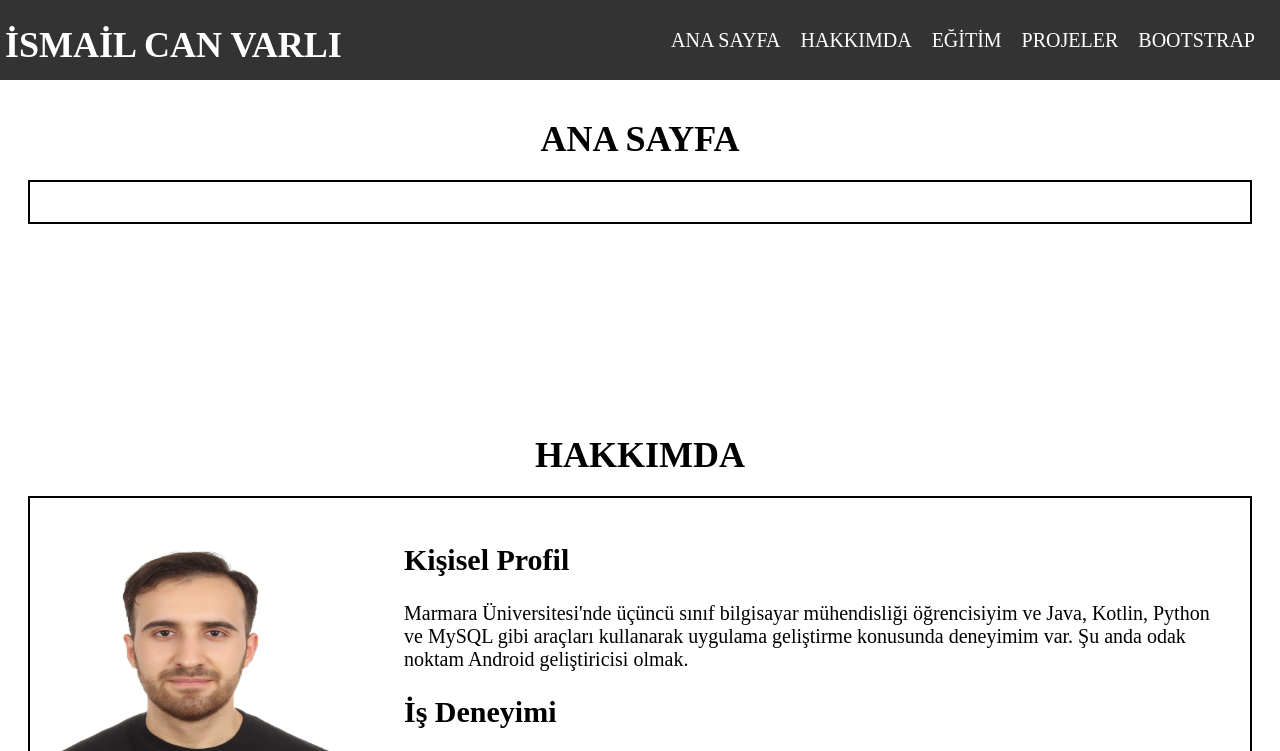
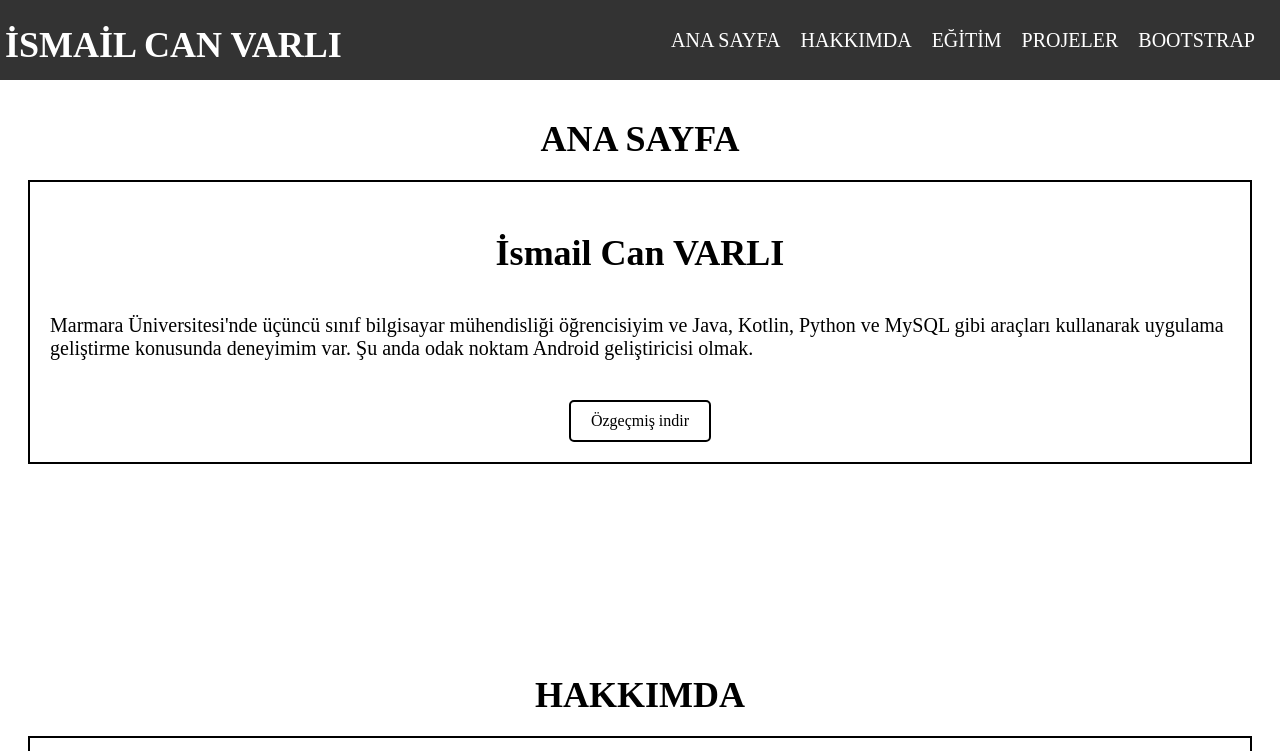
Before and after one commit to ismailcanvarli/ismailcanvarli.github.io, a plain HTML site: page index.html in a window 1280 px wide. Shown: the top 751 px of the page. Drawn offline with Linux system fonts and the light colour scheme.

Commit message:
Anasayfa kısmı bitti. Basit bir tasarım oldu

```diff
--- a/index.html
+++ b/index.html
@@ -31,7 +31,18 @@
         <section id="homepage" class="section">
             <h1>ANA SAYFA</h1>
             <div class="flex-container">
-
+                <div class="homepage-content">
+                    <h1>İsmail Can VARLI</h1>
+                    <p>Marmara Üniversitesi'nde üçüncü sınıf bilgisayar mühendisliği öğrencisiyim
+                        ve Java, Kotlin, Python ve MySQL gibi araçları kullanarak uygulama
+                        geliştirme konusunda deneyimim var. Şu anda odak noktam Android
+                        geliştiricisi olmak.</p>
+                    <div class="btn-wrapper">
+                        <a href="document/ismailCanVarliCV.pdf"
+                        class="download-btn" download="">Özgeçmiş indir
+                        </a>
+                    </div>
+                </div>
             </div>
         </section>
 
--- a/style.css
+++ b/style.css
@@ -76,6 +76,34 @@ h1 {
   text-align: center;
 }
 
+.homepage-content {
+  display: flex;
+  flex-direction: column;
+  align-items: center;
+  justify-content: center;
+}
+
+
+
+.download-btn {
+  display: inline-block;
+  padding: 10px 20px;
+  border: 2px solid #000;
+  border-radius: 5px;
+  font-size: 16px;
+  color: #000;
+  text-decoration: none;
+  transition: all 0.3s ease-in-out;
+}
+
+.download-btn:hover {
+  background-color: #000;
+  color: #fff;
+}
+
+.btn-wrapper {
+  margin-top: 20px;
+}
 
 /* Bu side-container, photo-container, information-container ve content-container
 kısmı hakkımda kısı için yapıldı.*/
```
